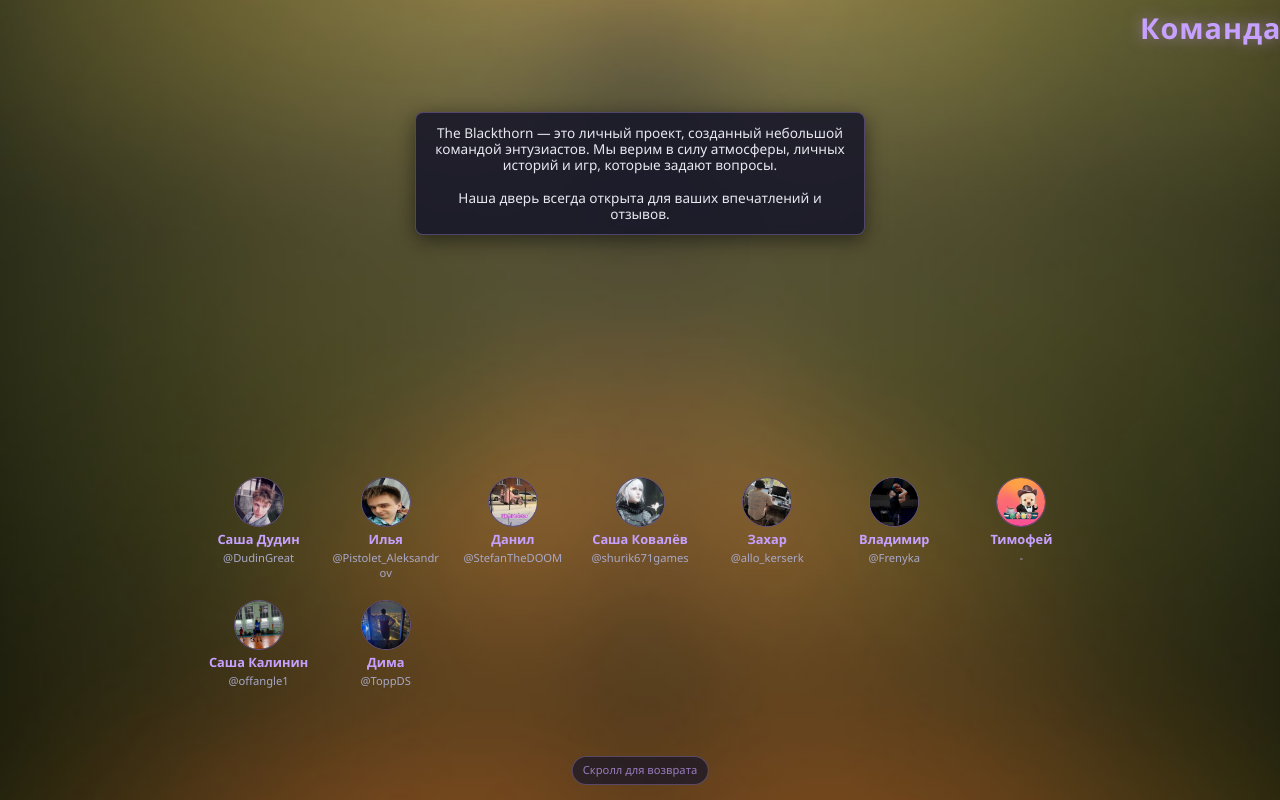
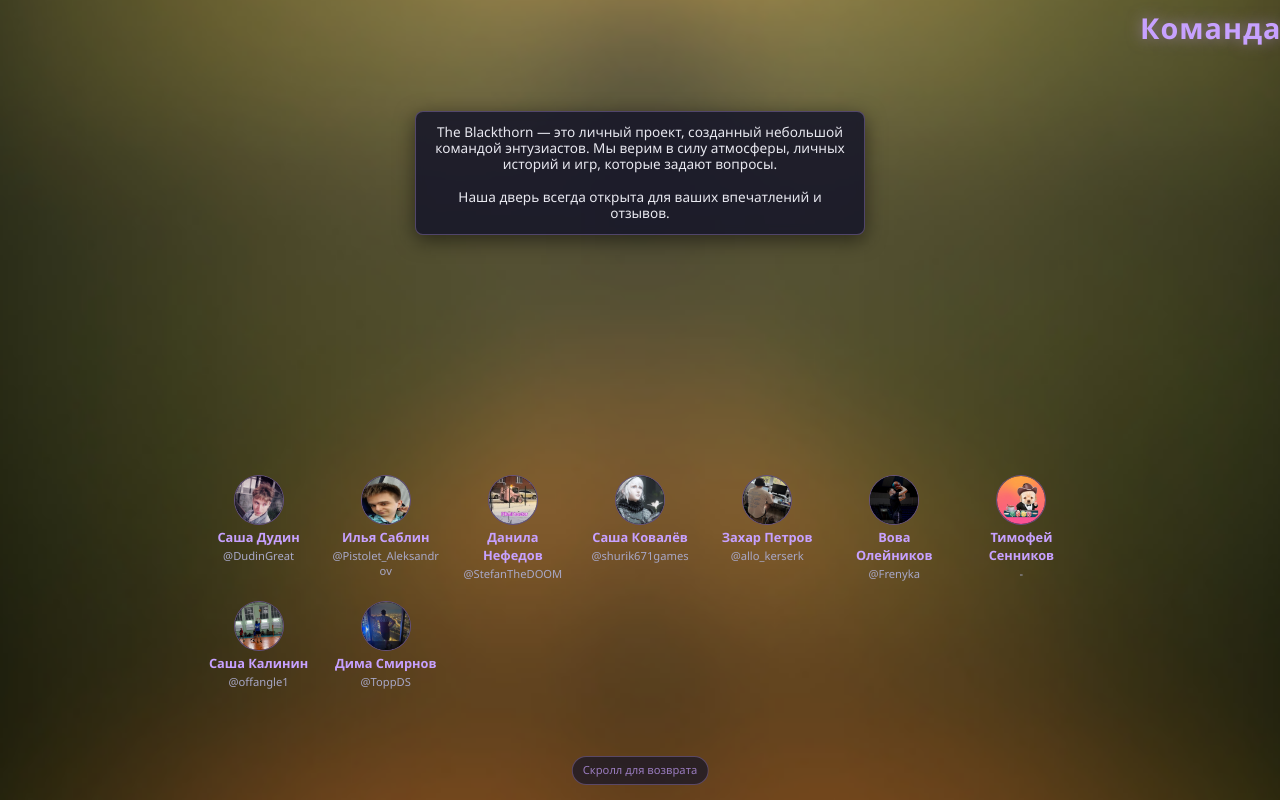
Before and after one commit to Dstyle12/blackthorn-mobile-app, a plain HTML site: page index.html in a window 1280 px wide. Shown: the part 1600-2400 px from the top of the page. Drawn offline with Linux system fonts and the light colour scheme; some icons are missing.

Commit message:
names edited

```diff
--- a/index.html
+++ b/index.html
@@ -80,7 +80,7 @@
                 <div class="team-member-photo-small">
                     <img src="img/Илья.jpg" alt="Илья">
                 </div>
-                <div class="team-member-name-small">Илья</div>
+                <div class="team-member-name-small">Илья Саблин</div>
                 <div class="team-member-username-small">@Pistolet_Aleksandrov</div>
             </div>
 
@@ -89,7 +89,7 @@
                 <div class="team-member-photo-small">
                     <img src="img/Данил.jpg" alt="Данил">
                 </div>
-                <div class="team-member-name-small">Данил</div>
+                <div class="team-member-name-small">Данила Нефедов</div>
                 <div class="team-member-username-small">@StefanTheDOOM</div>
             </div>
 
@@ -107,7 +107,7 @@
                 <div class="team-member-photo-small">
                     <img src='img/Захар.jpg' alt="Захар">
                 </div>
-                <div class="team-member-name-small">Захар</div>
+                <div class="team-member-name-small">Захар Петров</div>
                 <div class="team-member-username-small">@allo_kerserk</div>
             </div>
 
@@ -116,7 +116,7 @@
                 <div class="team-member-photo-small">
                     <img src="img/Вова.jpg" alt="Владимир">
                 </div>
-                <div class="team-member-name-small">Владимир</div>
+                <div class="team-member-name-small">Вова Олейников</div>
                 <div class="team-member-username-small">@Frenyka</div>
             </div>
 
@@ -125,7 +125,7 @@
                 <div class="team-member-photo-small">
                     <img src="img/Тимофей.jpg" alt="Тимофей">
                 </div>
-                <div class="team-member-name-small">Тимофей</div>
+                <div class="team-member-name-small">Тимофей Сенников</div>
                 <div class="team-member-username-small">-</div>
             </div>
 
@@ -143,7 +143,7 @@
                 <div class="team-member-photo-small">
                     <img src="img/Дима.jpg" alt="Дима">
                 </div>
-                <div class="team-member-name-small">Дима</div>
+                <div class="team-member-name-small">Дима Смирнов</div>
                 <div class="team-member-username-small">@ToppDS</div>
             </div>
         </div>
```
